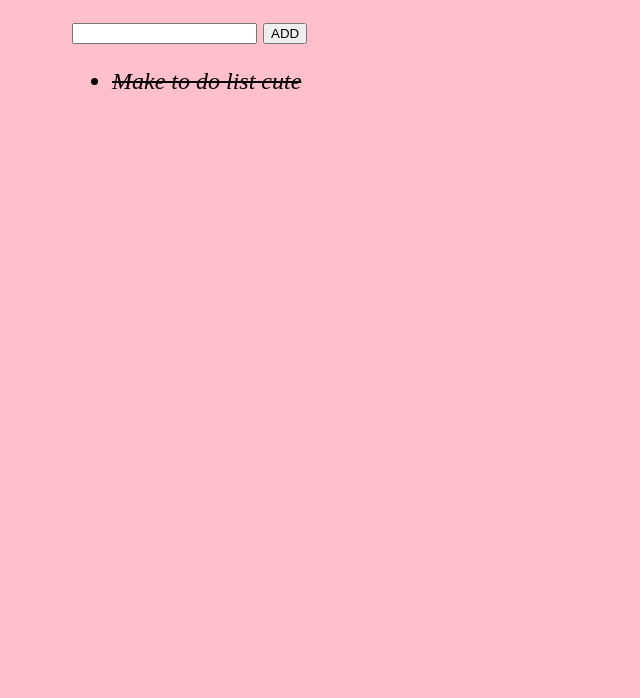
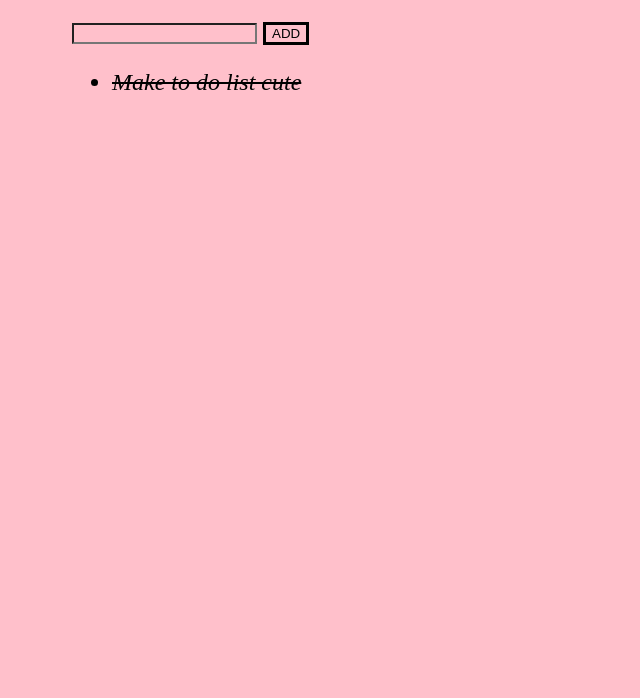
Before and after one commit to seanmena/to-do-list, a plain HTML site: page index.html in a window 1280 px wide. Shown: the part 102-800 px from the top of the page, without its empty margins (0-640 px from the left). Drawn offline with Linux system fonts and the light colour scheme.

Commit message:
more fun styling

```diff
--- a/index.html
+++ b/index.html
@@ -21,6 +21,15 @@
         cursor: pointer;
         transform: scale(101%);
       }
+
+      input {
+        background: transparent;
+      }
+
+      button {
+        background-color: pink;
+        border: solid;
+      }
     </style>
   </head>
   <body>
```
